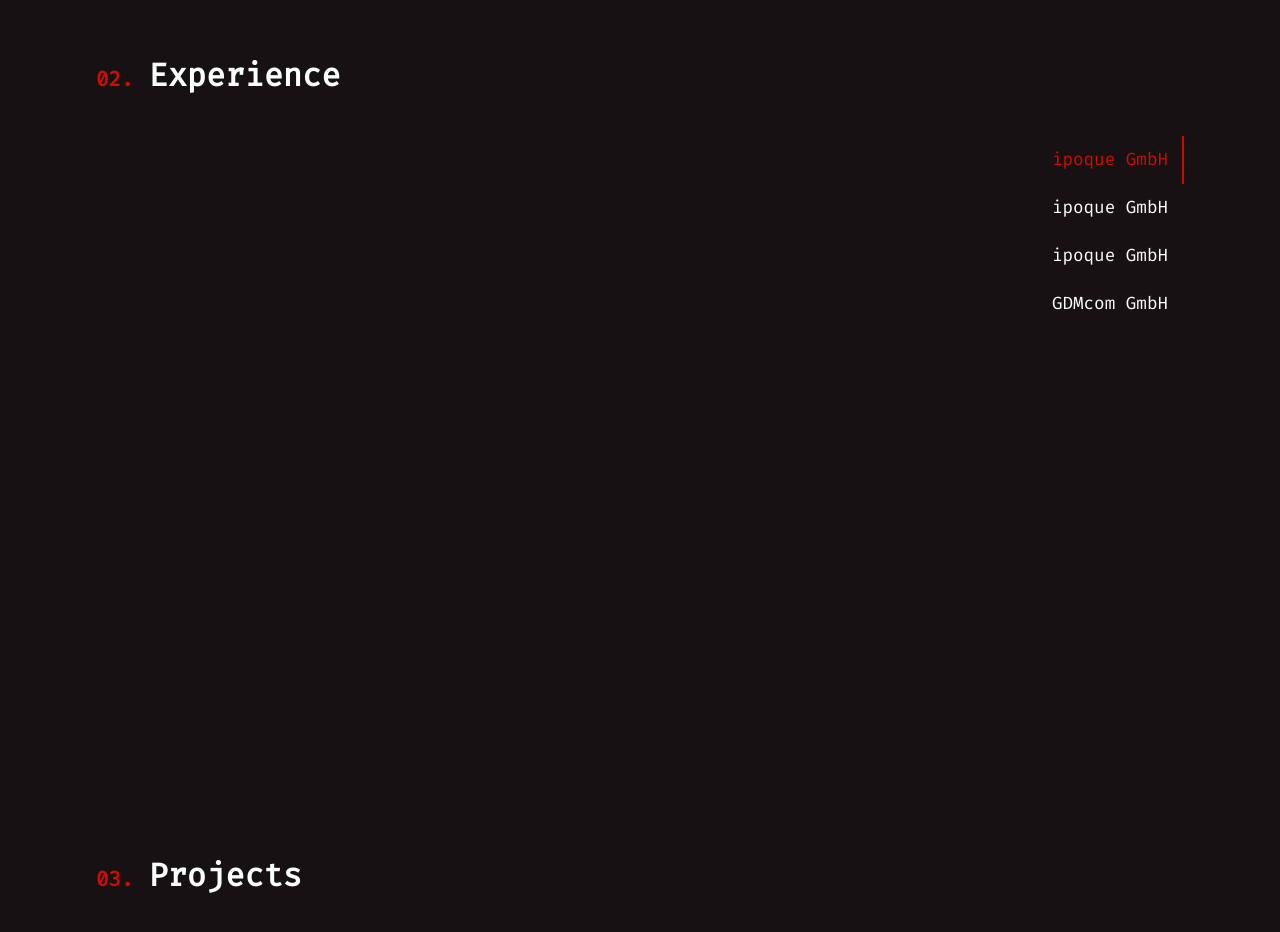
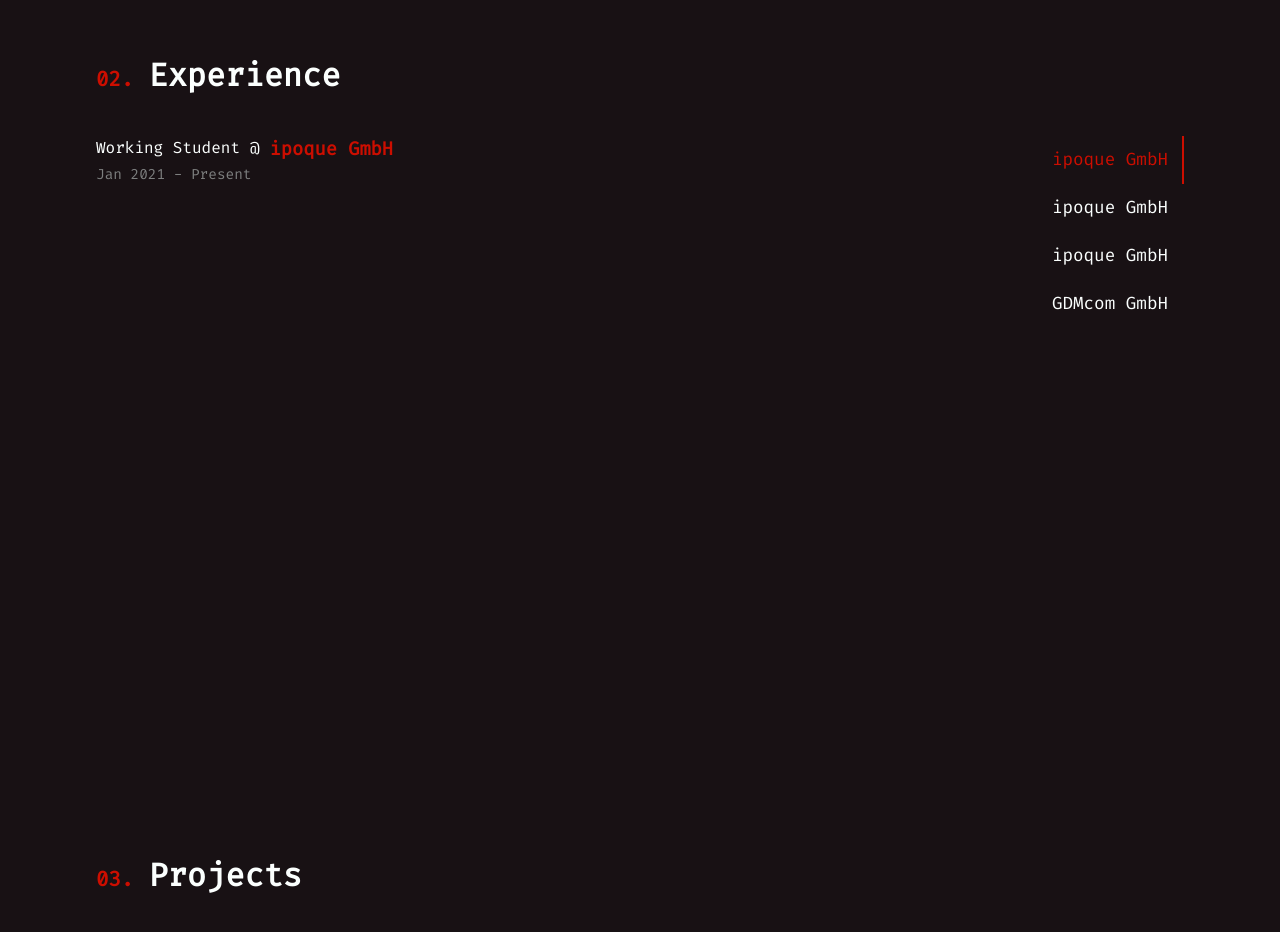
Before and after one commit to fredericbahr/portfolio, a React (Create React App) app: page / in a window 1280 px wide. Shown: the part 1560-2492 px from the top of the page. Built offline with nearby package versions, Linux system fonts and the light colour scheme.

Commit message:
adding experience title and time range

```diff
--- a/package.json
+++ b/package.json
@@ -33,6 +33,7 @@
     "i18next": "^21.6.7",
     "i18next-browser-languagedetector": "^6.1.2",
     "i18next-http-backend": "^1.3.2",
+    "moment": "^2.29.1",
     "react": "^17.0.2",
     "react-dom": "^17.0.2",
     "react-i18next": "^11.15.3",
--- a/src/components/Experience/Experience.tsx
+++ b/src/components/Experience/Experience.tsx
@@ -41,13 +41,13 @@
       <SectionHeadline>{t("experience.headline")}</SectionHeadline>
       <TabWrapper>
         {experiences.map((experience: IExperience) => (
-          <TabPanel value={value} index={experience.index}>
+          <TabPanel key={experience.index} value={value} index={experience.index}>
             {experience.component}
           </TabPanel>
         ))}
         <StyledTabs orientation="vertical" variant="scrollable" onChange={handleChange} value={value}>
           {experiences.map((experience: IExperience) => (
-            <StyledTab label={t(experience.title as any)}></StyledTab>
+            <StyledTab key={experience.index} label={t(experience.title as any)}></StyledTab>
           ))}
         </StyledTabs>
       </TabWrapper>
--- a/src/components/Experience/components/TimeRange.tsx
+++ b/src/components/Experience/components/TimeRange.tsx
@@ -1,5 +1,28 @@
-import React from 'react';
+import React from "react";
+import moment from "moment";
+import { darken, Typography, TypographyProps } from "@mui/material";
+import styled from "styled-components";
 
-export const TimeRange = () => {
-  return <div></div>;
+interface IProps {
+  from: string;
+  to: string | "Present";
+}
+
+type TypographyType = React.ComponentType<TypographyProps<"span", { component: "span" }>>;
+
+const StyledTypography: TypographyType = styled(Typography)`
+  font-size: 0.9rem;
+  color: ${(props) => darken(props.theme.colors.mainwhite, 0.5)};
+`;
+
+export const TimeRange = ({ from, to }: IProps) => {
+  return (
+    <div>
+      <StyledTypography component="span">{moment(from).format("MMM YYYY")}</StyledTypography>
+      <StyledTypography component="span">{" - "}</StyledTypography>
+      <StyledTypography component="span">
+        {to === "Present" ? "Present" : moment(to).format("MMM YYYY")}
+      </StyledTypography>
+    </div>
+  );
 };
--- a/src/components/Experience/components/WorkingTitle.tsx
+++ b/src/components/Experience/components/WorkingTitle.tsx
@@ -1,6 +1,7 @@
-import { Typography } from "@mui/material";
+import { Typography, TypographyProps } from "@mui/material";
 import React from "react";
 import styled from "styled-components";
+import { StyledLink } from "../../util-components/StyledLink";
 
 interface IProps {
   title: string;
@@ -8,22 +9,27 @@
   url: string;
 }
 
-const Wrapper = styled.div`
+type TypographyType = React.ComponentType<TypographyProps<"span", { component: "span" }>>;
+
+
+const Wrapper = styled.h3`
   display: flex;
 `;
 
-const Title = styled(Typography)``;
+const Title: TypographyType = styled(Typography)``;
 
-const At = styled(Typography)``;
+const At: TypographyType = styled(Typography)`
+  margin: 0 10px;
+`;
 
-const Company = styled.a``;
+
 
 export const WorkingTitle = ({ title, companyName, url }: IProps) => {
   return (
     <Wrapper>
-      <Title>{title}</Title>
-      <At>@</At>
-      <Company href={url}>{companyName}</Company>
+      <Title component="span">{title}</Title>
+      <At component="span">@</At>
+      <StyledLink url={url}>{companyName}</StyledLink>
     </Wrapper>
   );
 };
--- a/src/components/Experience/workplaces/GDMcomWorkingStudent.tsx
+++ b/src/components/Experience/workplaces/GDMcomWorkingStudent.tsx
@@ -1,17 +1,24 @@
 import React from "react";
+import { useTranslation } from "react-i18next";
 import styled from "styled-components";
 import { TimeRange } from "../components/TimeRange";
 import { WorkingTitle } from "../components/WorkingTitle";
 
 const Wrapper = styled.div`
   display: flex;
+  flex-direction: column;
 `;
 
 export const GDMcomWorkingStudent = () => {
+  const { t } = useTranslation();
   return (
     <Wrapper>
-      <WorkingTitle title={""} companyName="GDMcom GmbH" url="https://gdmcom.de/" />
-      <TimeRange />
+      <WorkingTitle
+        title={t("experience.work1.working-title") as string}
+        companyName="GDMcom GmbH"
+        url="https://gdmcom.de/"
+      />
+      <TimeRange from="2019-06-01" to="2020-12-01" />
     </Wrapper>
   );
 };
--- a/src/components/Experience/workplaces/IpoqueBachelor.tsx
+++ b/src/components/Experience/workplaces/IpoqueBachelor.tsx
@@ -1,5 +1,24 @@
-import React from 'react';
+import React from "react";
+import { useTranslation } from "react-i18next";
+import styled from "styled-components";
+import { TimeRange } from "../components/TimeRange";
+import { WorkingTitle } from "../components/WorkingTitle";
+
+const Wrapper = styled.div`
+  display: flex;
+  flex-direction: column;
+`;
 
 export const IpoqueBachelor = () => {
-  return <div></div>;
+  const { t } = useTranslation();
+  return (
+    <Wrapper>
+      <WorkingTitle
+        title={t("experience.work3.working-title") as string}
+        companyName="ipoque GmbH"
+        url="https://www.ipoque.com/"
+      />
+      <TimeRange from="2021-07-01" to="2020-10-01" />
+    </Wrapper>
+  );
 };
--- a/src/components/Experience/workplaces/IpoqueIntern.tsx
+++ b/src/components/Experience/workplaces/IpoqueIntern.tsx
@@ -1,5 +1,25 @@
-import React from 'react';
+import React from "react";
+import { useTranslation } from "react-i18next";
+import styled from "styled-components";
+import { TimeRange } from "../components/TimeRange";
+import { WorkingTitle } from "../components/WorkingTitle";
+
+const Wrapper = styled.div`
+  display: flex;
+  flex-direction: column;
+`;
 
 export const IpoqueIntern = () => {
-  return <div></div>;
+  const { t } = useTranslation();
+
+  return (
+    <Wrapper>
+      <WorkingTitle
+        title={t("experience.work2.working-title") as string}
+        companyName="ipoque GmbH"
+        url="https://www.ipoque.com/"
+      />
+      <TimeRange from="2021-03-01" to="2021-05-31" />
+    </Wrapper>
+  );
 };
--- a/src/components/Experience/workplaces/IpoqueWorkingStudent.tsx
+++ b/src/components/Experience/workplaces/IpoqueWorkingStudent.tsx
@@ -1,5 +1,25 @@
 import React from "react";
+import { useTranslation } from "react-i18next";
+import styled from "styled-components";
+import { TimeRange } from "../components/TimeRange";
+import { WorkingTitle } from "../components/WorkingTitle";
+
+const Wrapper = styled.div`
+  display: flex;
+  flex-direction: column;
+`;
 
 export const IpoqueWorkingStudent = () => {
-  return <div></div>;
+  const { t } = useTranslation();
+
+  return (
+    <Wrapper>
+      <WorkingTitle
+        title={t("experience.work4.working-title") as string}
+        companyName="ipoque GmbH"
+        url="https://www.ipoque.com/"
+      />
+      <TimeRange from="2021-01-01" to="Present" />
+    </Wrapper>
+  );
 };
--- a/src/i18n/locales/en/translation.json
+++ b/src/i18n/locales/en/translation.json
@@ -68,18 +68,22 @@
   "experience": {
     "headline": "Experience",
     "work1": {
-      "name": "GDMcom GmbH"
+      "name": "GDMcom GmbH",
+      "working-title": "Working Student"
     },
     "work2": {
-      "name": "ipoque GmbH"
+      "name": "ipoque GmbH",
+      "working-title": "Internship"
     },
 
     "work3": {
-      "name": "ipoque GmbH"
+      "name": "ipoque GmbH",
+      "working-title": "Bachelor Thesis "
     },
 
     "work4": {
-      "name": "ipoque GmbH"
+      "name": "ipoque GmbH",
+      "working-title": "Working Student"
     }
   }
 }
```
Also changed, not shown: 1 other file (tests, documents, lock files or other folders).
